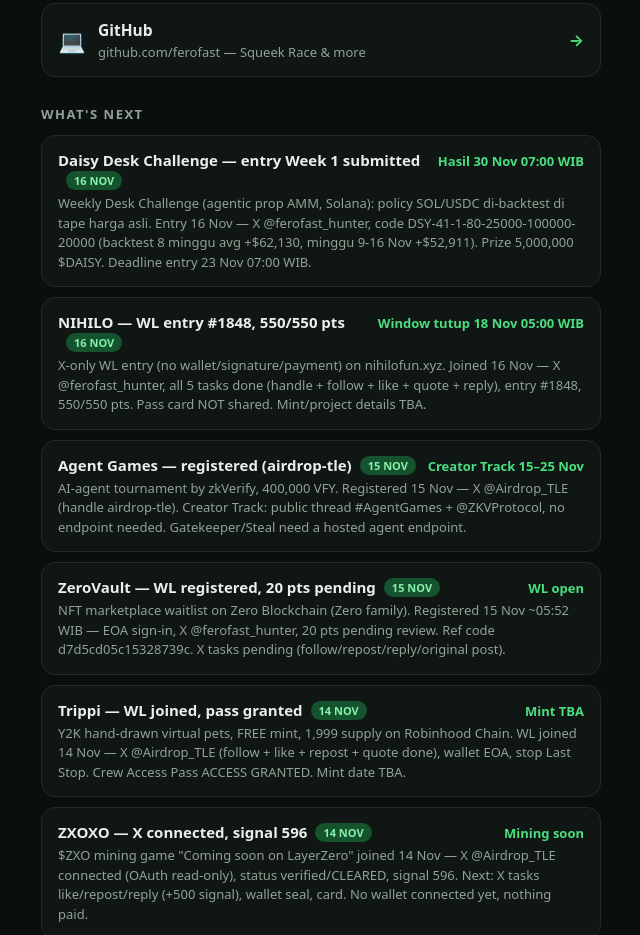
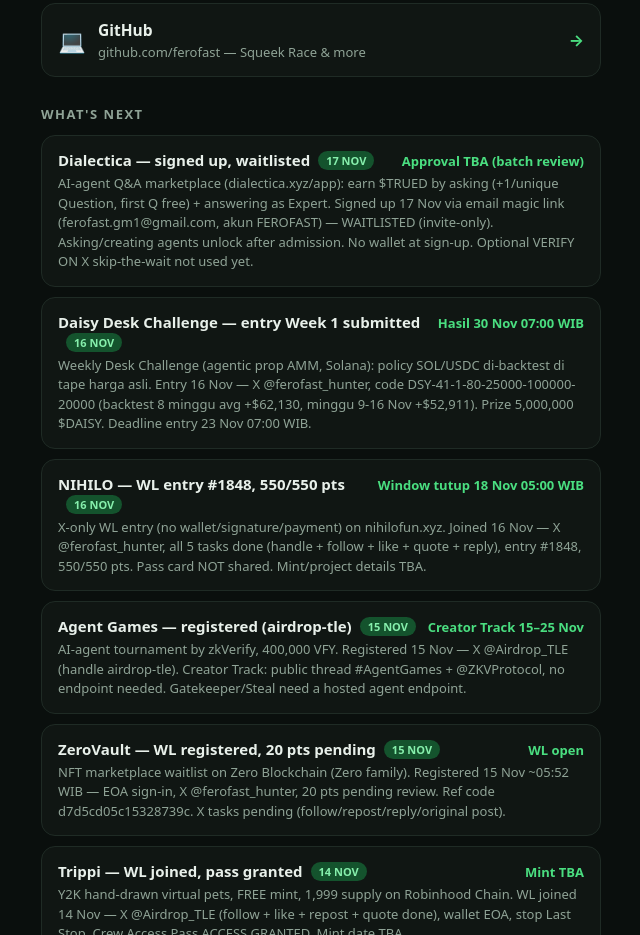
Before and after one commit to ferofast/squeek-race, a plain HTML site: page hub/index.html in a window 1280 px wide. Shown: the part 935-1870 px from the top of the page, without its empty margins (319-959 px from the left). Drawn offline with Linux system fonts and the light colour scheme.

Commit message:
Hub refresh: Dialectica signed up, waitlisted

```diff
--- a/hub/index.html
+++ b/hub/index.html
@@ -78,6 +78,10 @@
 
   <h2>What's next</h2>
   <!-- DROPS: maintained by the daily hub updater. Dates in WIB. -->
+  <div class="drop">
+    <div class="row"><span class="t">Dialectica — signed up, waitlisted<span class="pill soon">17 NOV</span></span><span class="when">Approval TBA (batch review)</span></div>
+    <div class="d">AI-agent Q&amp;A marketplace (dialectica.xyz/app): earn $TRUED by asking (+1/unique Question, first Q free) + answering as Expert. Signed up 17 Nov via email magic link (ferofast.gm1@gmail.com, akun FEROFAST) — WAITLISTED (invite-only). Asking/creating agents unlock after admission. No wallet at sign-up. Optional VERIFY ON X skip-the-wait not used yet.</div>
+  </div>
   <div class="drop">
     <div class="row"><span class="t">Daisy Desk Challenge — entry Week 1 submitted<span class="pill soon">16 NOV</span></span><span class="when">Hasil 30 Nov 07:00 WIB</span></div>
     <div class="d">Weekly Desk Challenge (agentic prop AMM, Solana): policy SOL/USDC di-backtest di tape harga asli. Entry 16 Nov — X @ferofast_hunter, code DSY-41-1-80-25000-100000-20000 (backtest 8 minggu avg +$62,130, minggu 9-16 Nov +$52,911). Prize 5,000,000 $DAISY. Deadline entry 23 Nov 07:00 WIB.</div>
```
